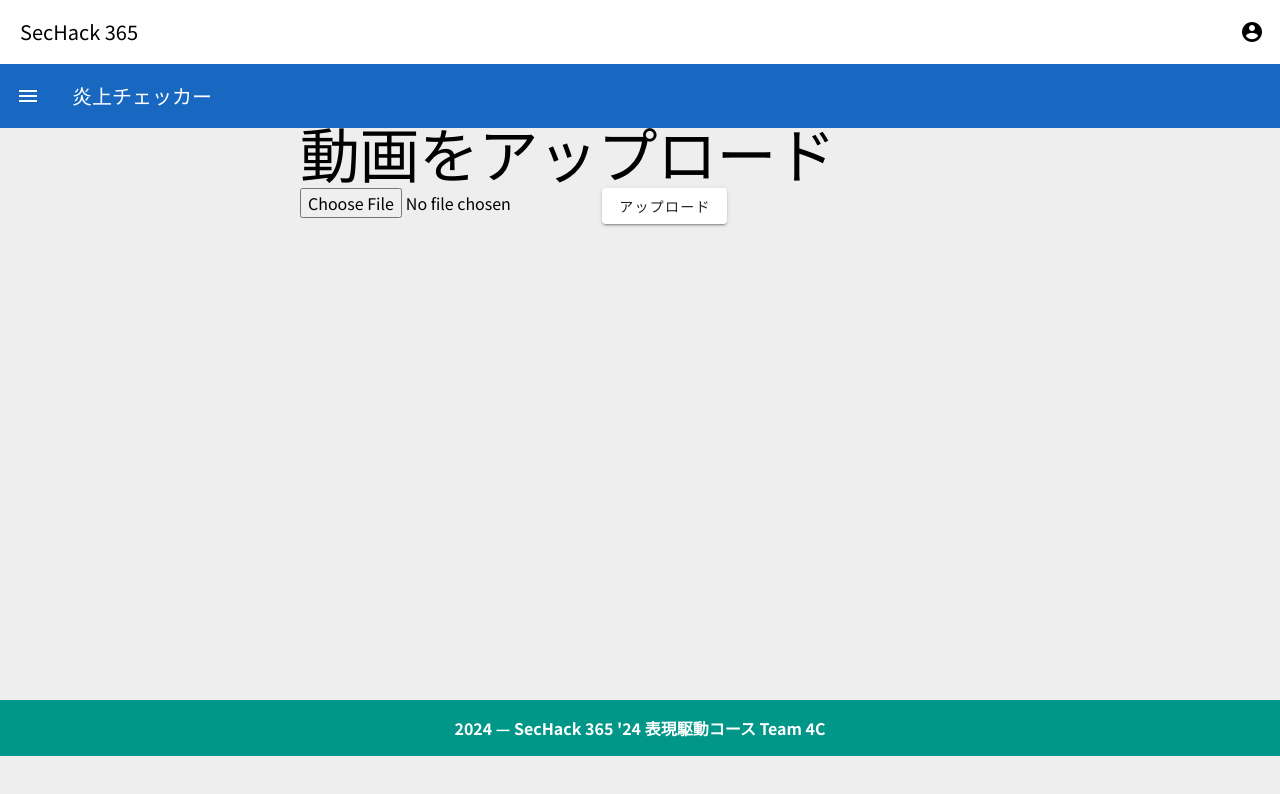
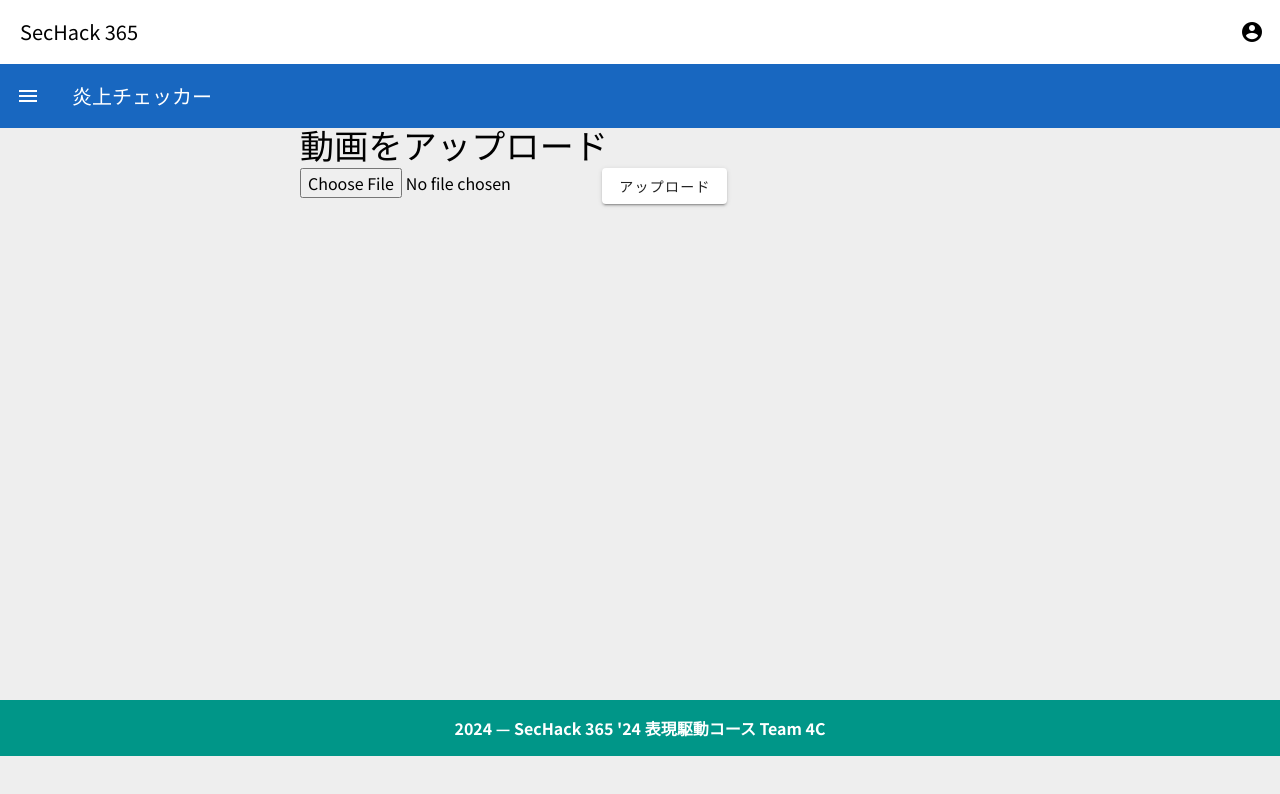
Before and after one commit to uyukigakata/enjop, a Vue app in the folder frontend/: page /upload in a window 1280 px wide. Shown: the top 794 px of the page. Built offline with nearby package versions, Linux system fonts and the light colour scheme.

Commit message:
[fix] h4サイズで良さそう

```diff
--- a/frontend/src/views/UploadView.vue
+++ b/frontend/src/views/UploadView.vue
@@ -22,7 +22,7 @@ const onFileChange = (e: any) => {
 
 <template>
     <div>
-        <h2 class="text-h2">動画をアップロード</h2>
+        <h4 class="text-h4">動画をアップロード</h4>
 
         <input type="file" @change="onFileChange" />
 
```
